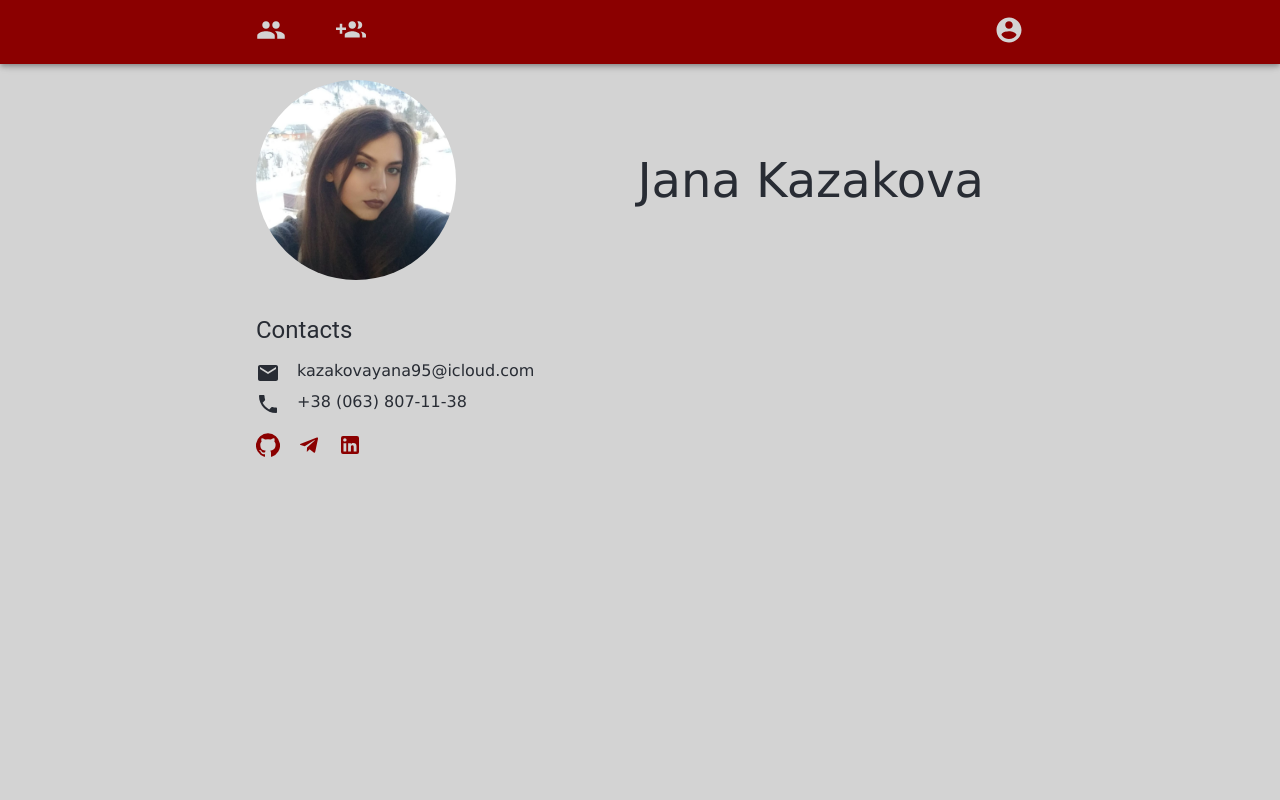
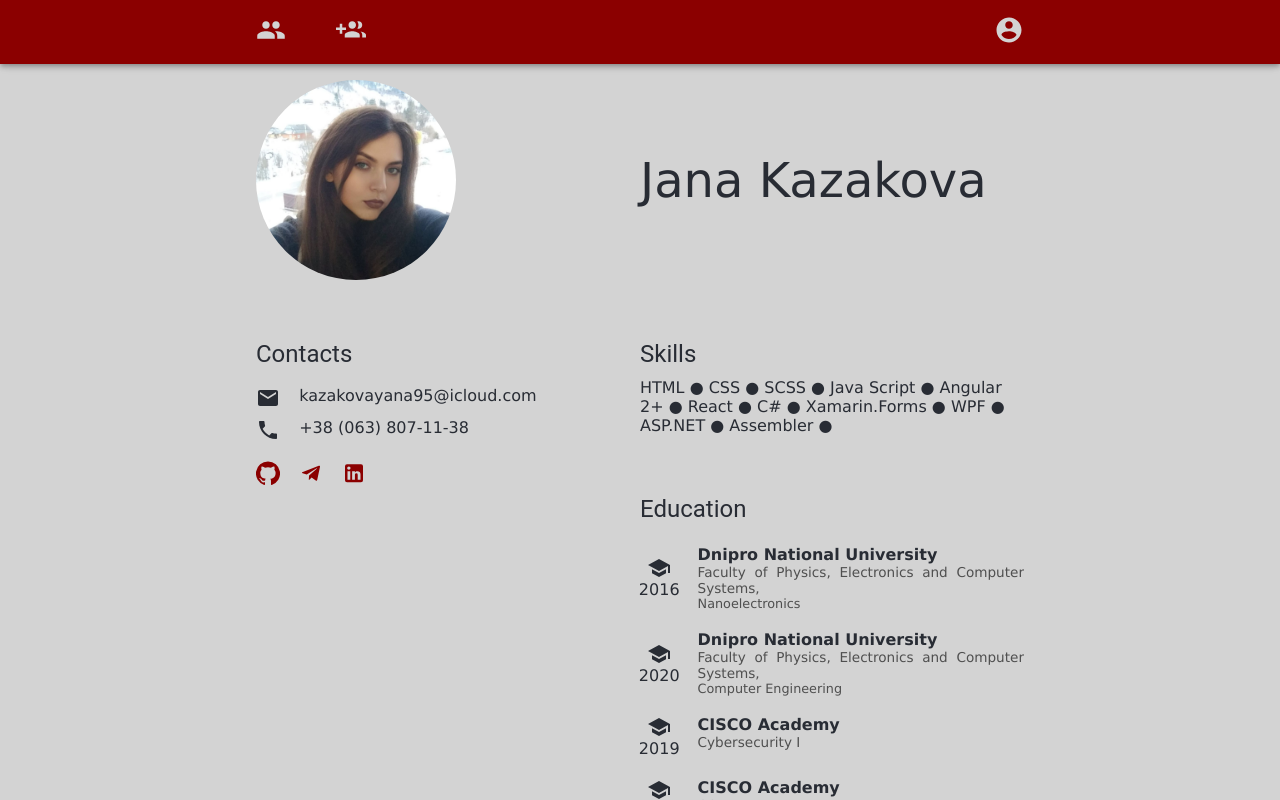
Before and after one commit to 19username95/users-management, a React (Create React App) app: page /about in a window 1280 px wide. Built offline with nearby package versions, Linux system fonts and the light colour scheme.

Commit message:
add something else

```diff
--- a/src/components/About/About.jsx
+++ b/src/components/About/About.jsx
@@ -5,13 +5,15 @@ import avatar from "../../assets/images/avatar.png";
 import {Email, GitHub, LinkedIn, Phone, Telegram} from "@material-ui/icons";
 import Title from "../Title/Title";
 import { Link } from "@material-ui/core";
+import Skill from "../Skill/Skill";
+import Institution from "../Institution/Institution";
+import Work from "../Work/Work";
 
 class About extends React.Component {
     render() {
         return <Box className='About'>
             <Avatar className='About-Avatar' alt='Avatar' src={avatar} />
             <div className='About-Name'>Jana Kazakova</div>
-
             <div className='About-Contacts'>
                 <Title className='About-ContactsTitle'>Contacts</Title>
                 <div className='About-Contact'><Email/> kazakovayana95@icloud.com</div>
@@ -26,6 +28,71 @@ class About extends React.Component {
                     <LinkedIn/>
                 </Link>
             </div>
+            <div className='About-Skills'>
+                <Title>Skills</Title>
+                <Skill className='About-Skill' skillName={'HTML'}/>
+                <Skill className='About-Skill' skillName={'CSS'}/>
+                <Skill className='About-Skill' skillName={'SCSS'}/>
+                <Skill className='About-Skill' skillName={'Java Script'}/>
+                <Skill className='About-Skill' skillName={'Angular 2+'}/>
+                <Skill className='About-Skill' skillName={'React'}/>
+                <Skill className='About-Skill' skillName={'C#'}/>
+                <Skill className='About-Skill' skillName={'Xamarin.Forms'}/>
+                <Skill className='About-Skill' skillName={'WPF'}/>
+                <Skill className='About-Skill' skillName={'ASP.NET'}/>
+                <Skill className='About-Skill' skillName={'Assembler'}/>
+            </div>
+            <div className='About-Education'>
+                <Title>Education</Title>
+                <Institution className='About-Institution'
+                             name={'Dnipro National University'}
+                             faculty={'Faculty of Physics, Electronics and Computer Systems'}
+                             specialty={'Nanoelectronics'}
+                             year={'2016'}
+                             isUniversity={true}
+                />
+                <Institution className='About-Institution'
+                             name={'Dnipro National University'}
+                             faculty={'Faculty of Physics, Electronics and Computer Systems'}
+                             specialty={'Computer Engineering'}
+                             year={'2020'}
+                             isUniversity={true}
+                />
+                <Institution className='About-Institution'
+                             name={'CISCO Academy'}
+                             faculty={'Cybersecurity I'}
+                             year={'2019'}
+                />
+                <Institution className='About-Institution'
+                             name={'CISCO Academy'}
+                             faculty={'CCNA I'}
+                             year={'2019'}
+                />
+            </div>
+            <div className='About-Experience'>
+                <Title>Experience</Title>
+                <Work title='Freelance author'
+                      company='Self employeed'
+                      location={'Remote'}
+                      startDate='09.2018'
+                      finishDate='present'
+                      about='I write lab works, courseworks, graduation projects (diplomas), small projects using various
+                      platforms: Assembler, .NET, Python, JS, GPSS (systems simulation programming language), etc.'/>
+                <Work title='Software engineer'
+                      company='Mive'
+                      location='Dnipro, Ukraine'
+                      startDate='09.2019'
+                      finishDate='05.2020'
+                      about='It is a small company, specializing on software development.
+                      I used Xamarin.Forms, Angular 8, WPF, ASP.NET and other technologies for develop
+                      software products.'/>
+                <Work title='Intern software engineer'
+                        company='HeadWorks'
+                        location='Dnipro, Ukraine'
+                        startDate='10.20'
+                        finishDate='present'
+                        about='I do internship as ReactJS intern.' />
+            </div>
         </Box>
     }
 }
--- a/src/components/About/About.scss
+++ b/src/components/About/About.scss
@@ -1,5 +1,8 @@
 .About {
   display: grid;
+  grid-template-columns: 50% 50%;
+  grid-template-rows: auto auto auto auto auto;
+  row-gap: 5%;
 
   .About-Avatar {
     width: 200px;
@@ -13,13 +16,13 @@
     grid-column: 2;
     font-size: 3em;
     align-self: center;
-    justify-self: center;
+   // justify-self: center;
   }
 
   .About-Contacts {
-    grid-row: 3;
+    grid-row: 2/5;
     grid-column: 1;
-    padding-top: 10%;
+    align-self: start;
 
     .About-Contact {
       display: flex;
@@ -35,6 +38,32 @@
         padding-top: 5%;
       }
     }
+  }
+
+  .About-Skills {
+    grid-row: 2;
+    grid-column: 2;
+
+    .About-SkillsList {
+      list-style: circle;
+
+      .About-Skill {
+        display: inline-block;
+      }
+    }
+  }
+  .About-Education {
+    grid-row: 3;
+    grid-column: 2;
+
+    .About-Institution {
+      margin: 5%
+    }
+  }
+
+  .About-Experience {
+    grid-row: 4;
+    grid-column: 2;
   }
 }
 
--- /dev/null
+++ b/src/components/Institution/Institution.jsx
@@ -0,0 +1,19 @@
+import React from "react";
+import './Institution.scss';
+import {School} from "@material-ui/icons";
+
+const Institution = ({ name, faculty, specialty, year, isUniversity }) => {
+    return <div className='Institution'>
+        <div className='Institution-Title'>
+            <School className='Institution-Icon' />
+            <div className='Institution-Year'>{year}</div>
+        </div>
+        <div className='Institution-Body'>
+            <div className='Institution-Name'>{name}</div>
+            <div className='Institution-Faculty'>{faculty}{isUniversity?',':null}</div>
+            <div className='Institution-Specialty'>{specialty}</div>
+        </div>
+    </div>
+}
+
+export default Institution;
--- /dev/null
+++ b/src/components/Institution/Institution.scss
@@ -0,0 +1,37 @@
+@import "src/constants";
+.Institution {
+  display: grid;
+  grid-template-columns: 10% 85%;
+  column-gap: 5%;
+  grid-template-rows: auto;
+  padding: 3% 0 2%;
+
+  .Institution-Title {
+    justify-self: center;
+    align-self: center;
+    display: grid;
+    .Institution-Icon {
+      justify-self: center;
+    }
+  }
+  .Institution-Body {
+    display: flex;
+    flex-direction: column;
+    text-align: justify;
+
+    .Institution-Name {
+      font-size: 1em;
+      font-weight: bold;
+      color: $main-color;
+    }
+    .Institution-Faculty {
+      font-size: 0.85em;
+      color: $secondary-color;
+    }
+    .Institution-Specialty {
+      font-size: 0.8em;
+      color: $secondary-color;
+    }
+  }
+
+}
--- /dev/null
+++ b/src/components/Skill/Skill.jsx
@@ -0,0 +1,8 @@
+import React from "react";
+    let symbol =`\u25CF \t`;
+
+const Skill = ({ skillName }) => {
+    return <span>{skillName} {symbol}</span>
+}
+
+export default Skill;
--- a/src/components/Title/Title.scss
+++ b/src/components/Title/Title.scss
@@ -1,4 +1,5 @@
 @import "../../constants";
 
 .Title {
+  color: $main-color;
 }
--- /dev/null
+++ b/src/components/Work/Work.jsx
@@ -0,0 +1,19 @@
+import React from "react";
+import './Work.scss'
+
+const Work = ({ title, company, location, startDate, finishDate, about }) => {
+    let delimeter =`\t|\t`;
+    return <div className='Work'>
+        <div className='Work-Title'>{title}</div>
+        <div className='Work-Info'>
+            <span>{company}</span>
+            <span className='Work-Delimeter'>{delimeter}</span>
+            <span>{location}</span>
+            <span className='Work-dates'>{startDate} - {finishDate}</span>
+        </div>
+        <p className="Work-About">{about}</p>
+
+    </div>
+}
+
+export default Work;
--- /dev/null
+++ b/src/components/Work/Work.scss
@@ -0,0 +1,22 @@
+@import "src/constants";
+
+.Work {
+  color: $main-color;
+  .Work-Title {
+    font-size: 1.2em;
+    font-weight: bold;
+    padding-top: 4%;
+  }
+  .Work-Info {
+    display: grid;
+    grid-template-columns: repeat(4, auto);
+    font-size: 0.875em;
+    padding-bottom: 3%;
+
+    .Work-dates {
+      justify-self: end;
+      align-self: center;
+      font-size: 0.8em;
+    }
+  }
+}
--- a/src/constants.scss
+++ b/src/constants.scss
@@ -1,5 +1,6 @@
 $container-width: 768px;
 $main-color: #282c34;
+$secondary-color: #4f4f4f;
 $font-family: 'Lucida Sans Unicode', 'Arial', serif;
 
 $breakpoint-tablet-max: 1023px;
```
Also changed, not shown: src/components/UsersList/UsersList.jsx (+0 -16 lines).
